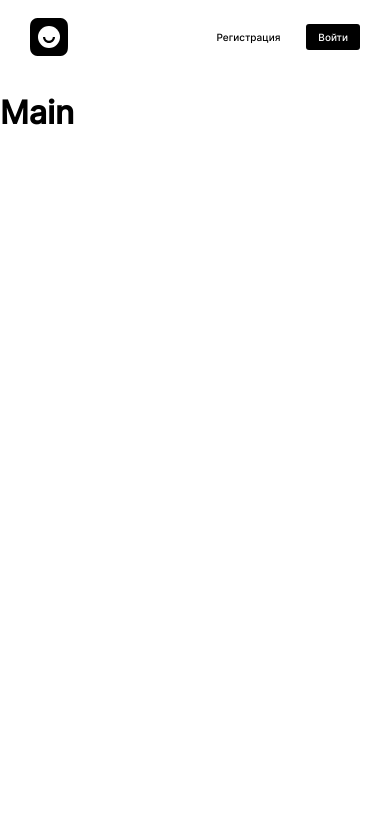
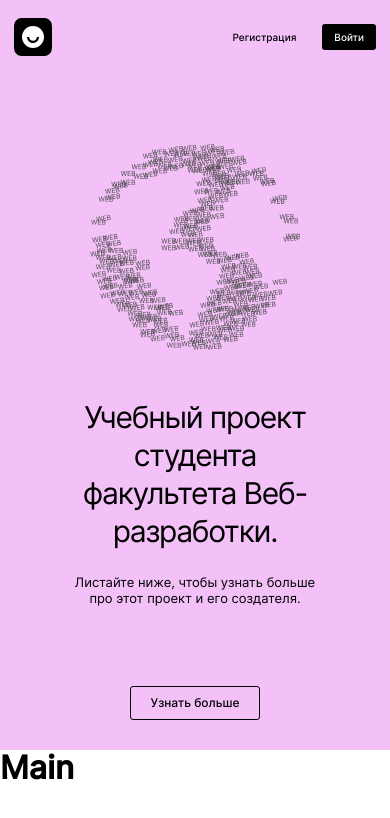
Before and after one commit to TearsOprah/movies-explorer-frontend, a React (Create React App) app: page / in a window 390 px wide. Shown: the top 818 px of the page. Built offline with nearby package versions, Linux system fonts and the light colour scheme.

Commit message:
feat: верстка Promo

```diff
--- a/src/components/Header/Header.css
+++ b/src/components/Header/Header.css
@@ -19,3 +19,10 @@
     padding-right: 30px;
   }
 }
+
+@media (max-width: 600px) {
+  .header {
+    padding-left: 14px;
+    padding-right: 14px;
+  }
+}
--- a/src/components/Main/Main.jsx
+++ b/src/components/Main/Main.jsx
@@ -1,14 +1,14 @@
 import './Main.css'
 import Header from "../Header/Header";
 import NavTab from "../NavTab/NavTab";
+import Promo from "../Promo/Promo";
 
 export default function Main() {
 
   return (
     <main className={'main'}>
-      <Header>
-        <NavTab />
-      </Header>
+      <Promo />
+
       <h1>Main</h1>
     </main>
   )
--- a/src/components/Promo/Promo.css
+++ b/src/components/Promo/Promo.css
@@ -0,0 +1,114 @@
+.promo {
+  background-color: #F3C1F8;
+  padding-bottom: 75px;
+}
+
+.promo__content {
+  padding-top: 75px;
+  display: flex;
+  justify-content: space-between;
+  padding-left: 70px;
+  padding-right: 70px;
+  align-items: start;
+}
+
+.promo__container {
+
+}
+
+.promo__title {
+  font-style: normal;
+  font-weight: 400;
+  font-size: 50px;
+  line-height: 58px;
+  max-width: 640px;
+}
+
+.promo__description {
+  margin-top: 36px;
+  max-width: 310px;
+  font-style: normal;
+  font-weight: 400;
+  font-size: 13px;
+  line-height: 16px;
+}
+
+.promo__button {
+  margin-top: 146px;
+  border: 1px solid #000000;
+  border-radius: 3px;
+  font-weight: 500;
+  font-size: 12px;
+  line-height: 16px;
+  padding: 8px 20px;
+  color: black;
+  appearance: none;
+  background: none;
+  cursor: pointer;
+}
+
+.promo__image {
+  width: 310px;
+  height: 304px;
+}
+
+@media (max-width: 880px) {
+  .promo__content {
+    flex-direction: column-reverse;
+    align-items: center;
+    text-align: center;
+    gap: 48px;
+    padding-top: 140px;
+  }
+
+  .promo__container {
+    display: flex;
+    flex-direction: column;
+    align-items: center;
+  }
+
+  .promo__title {
+    max-width: 680px;
+    font-size: 40px;
+    line-height: 50px;
+  }
+
+  .promo__description {
+    margin-top: 22px;
+    max-width: 260px;
+  }
+
+  .promo__button {
+    margin-top: 92px;
+  }
+}
+
+@media (max-width: 600px) {
+  .promo__content {
+    padding-top: 70px;
+  }
+
+  .promo__image {
+    width: 210px;
+    height: 206px;
+  }
+
+  .promo__title {
+    font-size: 30px;
+    line-height: 38px;
+    letter-spacing: -0.04em;
+    max-width: 300px;
+  }
+
+  .promo__description {
+    margin-top: 24px;
+  }
+
+  .promo__button {
+    margin-top: 80px;
+  }
+
+  .promo {
+    padding-bottom: 30px;
+  }
+}
--- a/src/components/Promo/Promo.jsx
+++ b/src/components/Promo/Promo.jsx
@@ -1,6 +1,21 @@
 import './Promo.css'
+import NavTab from "../NavTab/NavTab";
+import Header from "../Header/Header";
+import earthImg from '../../images/promo_earth.svg';
 export default function Promo() {
   return (
-    <></>
+    <section className={'promo'}>
+      <Header>
+        <NavTab />
+      </Header>
+      <div className={'promo__content'}>
+        <div className={'promo__container'}>
+          <h1 className={'promo__title'}>Учебный проект студента факультета Веб-разработки.</h1>
+          <p className={'promo__description'}>Листайте ниже, чтобы узнать больше про этот проект и его создателя.</p>
+          <button className={'promo__button'}>Узнать больше</button>
+        </div>
+        <img className={'promo__image'} src={earthImg} alt={'earth'} />
+      </div>
+    </section>
   )
 }
```
Also changed, not shown: src/vendor/normalize.css.
